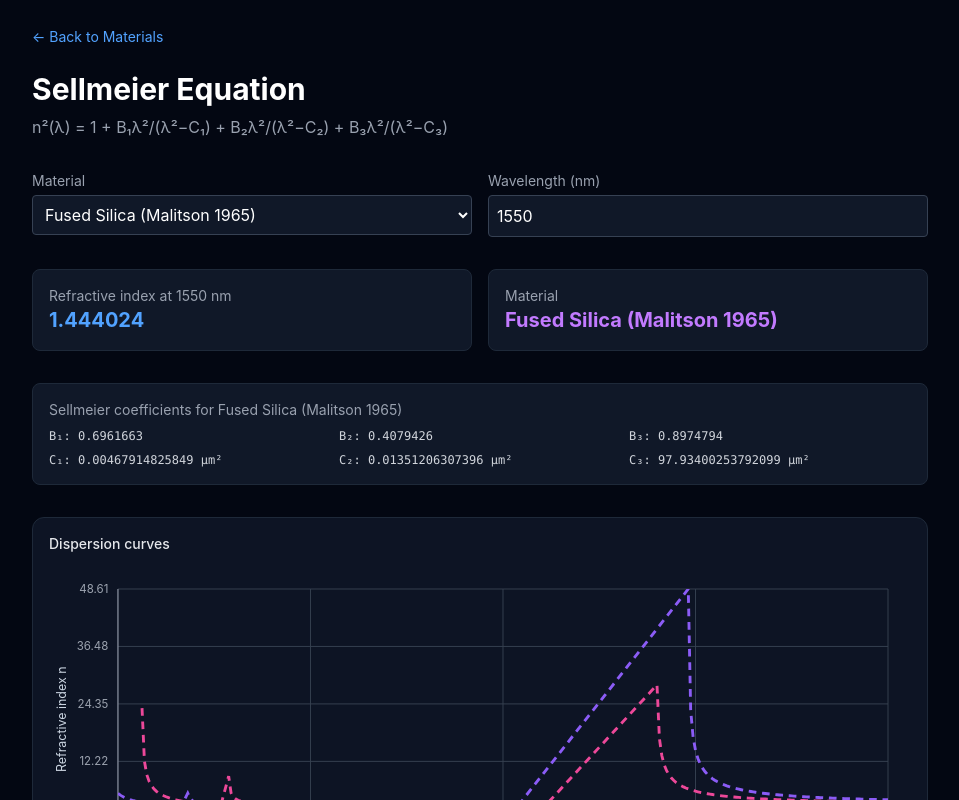
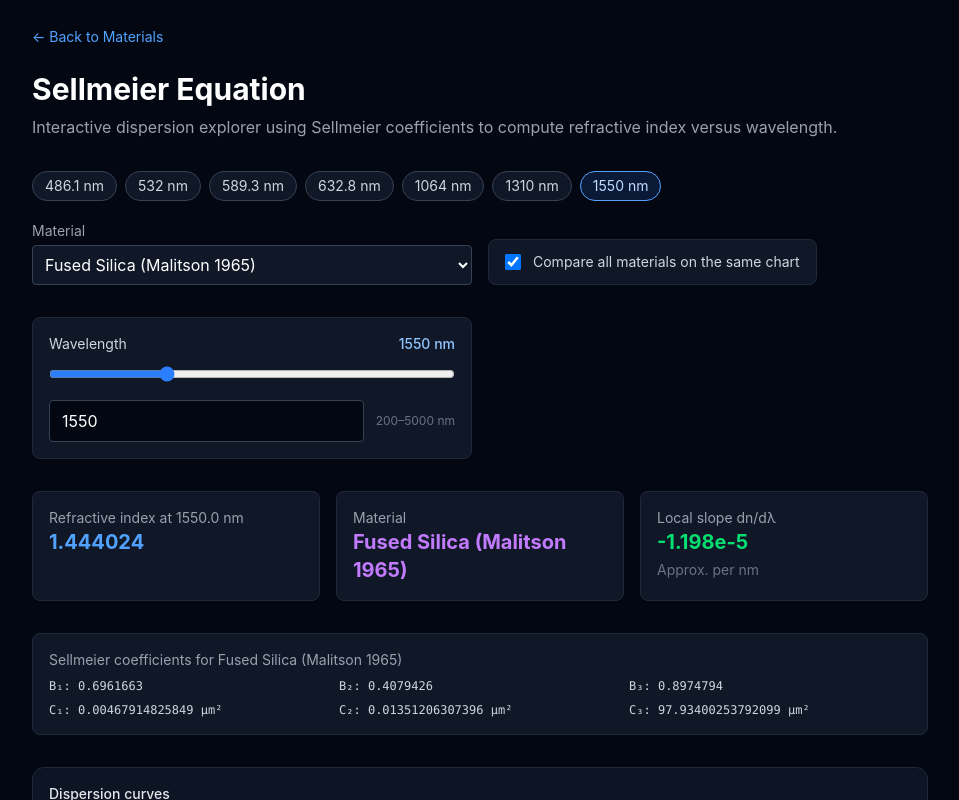
Before and after one commit to Lazfiz/photonics-calculators, a Next.js app: page /materials/sellmeier in a window 1280 px wide. Shown: the top 800 px of the page, without its empty margins (160-1119 px from the left). Built offline with nearby package versions, Linux system fonts and the light colour scheme.

Commit message:
Add sliders and presets to more flagship calculators

```diff
--- a/src/app/materials/sellmeier/page-client.tsx
+++ b/src/app/materials/sellmeier/page-client.tsx
@@ -4,6 +4,7 @@ import { useState, useMemo } from "react";
 import CalculatorShell from "../../../components/calculator-shell";
 import SimpleLineChart from "../../../components/simple-line-chart";
 import ResultCard from "../../../components/result-card";
+import InputSlider from "../../../components/input-slider";
 import RelatedCalculatorLinks from "../../../components/related-calculator-links";
 import { getRelatedCalculators } from "../../../lib/related-calculators";
 
@@ -23,18 +24,20 @@ const materials: Record<string, Material> = {
   "Diamond": { name: "Diamond", B1: 0.3306, B2: 4.3356, B3: 0.0, C1: 0.01150, C2: 0.03770, C3: 0.0 },
 };
 
+const wavelengthPresets = [486.1, 532, 589.3, 632.8, 1064, 1310, 1550];
+const colors = ["#3b82f6", "#ef4444", "#22c55e", "#f59e0b", "#8b5cf6", "#ec4899", "#06b6d4"];
+const currentHref = "/materials/sellmeier";
+
 function sellmeier(m: Material, lambdaUm: number): number {
   const l2 = lambdaUm * lambdaUm;
   const n2 = 1 + m.B1 * l2 / (l2 - m.C1) + m.B2 * l2 / (l2 - m.C2) + m.B3 * l2 / (l2 - m.C3);
   return Math.sqrt(n2);
 }
 
-const colors = ["#3b82f6", "#ef4444", "#22c55e", "#f59e0b", "#8b5cf6", "#ec4899", "#06b6d4"];
-const currentHref = "/materials/sellmeier";
-
 export default function SellmeierPage() {
   const [wavelength, setWavelength] = useState(1550);
   const [selected, setSelected] = useState("Fused Silica");
+  const [compareAll, setCompareAll] = useState(true);
 
   const n = useMemo(() => sellmeier(materials[selected], wavelength / 1000), [selected, wavelength]);
   const mat = materials[selected];
@@ -42,16 +45,41 @@ export default function SellmeierPage() {
   const series = useMemo(() => {
     const ws: number[] = [];
     for (let w = 400; w <= 2000; w += 5) ws.push(w);
+
+    if (!compareAll) {
+      return [{ name: mat.name, color: "#60a5fa", points: ws.map((x) => ({ x, y: sellmeier(mat, x / 1000) })) }];
+    }
+
     return Object.entries(materials).map(([key, m], i) => ({
       name: m.name,
       color: colors[i % colors.length],
       points: ws.map((x) => ({ x, y: sellmeier(m, x / 1000) })),
       dashed: key !== selected,
+      showPoints: false,
     }));
-  }, [selected]);
+  }, [selected, compareAll, mat]);
+
+  const dn = useMemo(() => {
+    const delta = 1;
+    const n1 = sellmeier(mat, (wavelength - delta) / 1000);
+    const n2 = sellmeier(mat, (wavelength + delta) / 1000);
+    return (n2 - n1) / (2 * delta);
+  }, [mat, wavelength]);
 
   return (
-    <CalculatorShell backHref="/materials" backLabel="Materials" title="Sellmeier Equation" description="n²(λ) = 1 + B₁λ²/(λ²−C₁) + B₂λ²/(λ²−C₂) + B₃λ²/(λ²−C₃)">
+    <CalculatorShell backHref="/materials" backLabel="Materials" title="Sellmeier Equation" description="Interactive dispersion explorer using Sellmeier coefficients to compute refractive index versus wavelength.">
+      <div className="mb-5 flex flex-wrap gap-2">
+        {wavelengthPresets.map((preset) => (
+          <button
+            key={preset}
+            onClick={() => setWavelength(preset)}
+            className={`rounded-full border px-3 py-1 text-sm transition ${wavelength === preset ? "border-blue-400 bg-blue-500/15 text-blue-200" : "border-gray-700 bg-gray-900 text-gray-300 hover:border-gray-500"}`}
+          >
+            {preset} nm
+          </button>
+        ))}
+      </div>
+
       <div className="grid gap-4 sm:grid-cols-2 mb-8">
         <div>
           <label className="block text-sm text-gray-400 mb-1">Material</label>
@@ -59,15 +87,22 @@ export default function SellmeierPage() {
             {Object.entries(materials).map(([k, v]) => <option key={k} value={k}>{v.name}</option>)}
           </select>
         </div>
-        <div>
-          <label className="block text-sm text-gray-400 mb-1">Wavelength (nm)</label>
-          <input type="number" value={wavelength} onChange={e => setWavelength(Number(e.target.value))} className="w-full bg-gray-900 border border-gray-700 rounded p-2 text-white" min={100} max={50000} />
+        <div className="flex items-end">
+          <label className="flex items-center gap-3 rounded-lg border border-gray-800 bg-gray-900 px-4 py-3 text-sm text-gray-300">
+            <input type="checkbox" checked={compareAll} onChange={(e) => setCompareAll(e.target.checked)} className="h-4 w-4" />
+            Compare all materials on the same chart
+          </label>
         </div>
       </div>
 
       <div className="grid gap-4 sm:grid-cols-2 mb-8">
-        <ResultCard label={`Refractive index at ${wavelength} nm`} value={n.toFixed(6)} tone="blue" />
+        <InputSlider label="Wavelength" value={wavelength} onChange={setWavelength} min={200} max={5000} step={0.1} unit="nm" />
+      </div>
+
+      <div className="grid gap-4 sm:grid-cols-2 lg:grid-cols-3 mb-8">
+        <ResultCard label={`Refractive index at ${wavelength.toFixed(1)} nm`} value={n.toFixed(6)} tone="blue" />
         <ResultCard label="Material" value={mat.name} tone="purple" />
+        <ResultCard label="Local slope dn/dλ" value={dn.toExponential(3)} tone="green" subtext="Approx. per nm" />
       </div>
 
       <div className="bg-gray-900 border border-gray-800 rounded-lg p-4 mb-8">
--- a/src/app/polarization/stokes/page-client.tsx
+++ b/src/app/polarization/stokes/page-client.tsx
@@ -3,6 +3,7 @@
 import { useState, useMemo } from "react";
 import CalculatorShell from "../../../components/calculator-shell";
 import ChartPanel from "../../../components/chart-panel";
+import InputSlider from "../../../components/input-slider";
 import RelatedCalculatorLinks from "../../../components/related-calculator-links";
 import { getRelatedCalculators } from "../../../lib/related-calculators";
 
@@ -32,14 +33,18 @@ export default function StokesPage() {
     const dolp = Math.sqrt(Q * Q + U * U) / I;
     const docp = Math.abs(V) / I;
     const psi = 0.5 * Math.atan2(U, Q);
-    const chi = 0.5 * Math.asin(Math.min(1, Math.max(-1, V / (I * dop))));
+    const ratioArg = dop === 0 ? 0 : V / (I * dop);
+    const chi = 0.5 * Math.asin(Math.min(1, Math.max(-1, ratioArg)));
     const ar = Math.tan(Math.abs(chi));
     return { dop, dolp, docp, psi: (psi * 180) / Math.PI, chi: (chi * 180) / Math.PI, ar, handedness: V > 0 ? "Right-handed" : V < 0 ? "Left-handed" : "Linear" };
   }, [I, Q, U, V]);
 
   const applyPreset = (p: Preset) => {
     const v = presets[p];
-    setI(v.I); setQ(v.Q); setU(v.U); setV(v.V);
+    setI(v.I);
+    setQ(v.Q);
+    setU(v.U);
+    setV(v.V);
   };
 
   const poincareTrace = useMemo(() => {
@@ -54,12 +59,12 @@ export default function StokesPage() {
   const statePoint = I > 0 ? { x: [Q / I], y: [U / I], z: [V / I] } : { x: [0], y: [0], z: [0] };
 
   return (
-    <CalculatorShell backHref="/polarization" backLabel="Polarization" title="Stokes Parameters" description="Analyze polarization state from Stokes vector components with Poincaré sphere visualization.">
+    <CalculatorShell backHref="/polarization" backLabel="Polarization" title="Stokes Parameters" description="Analyze polarization state from Stokes vector components with sliders, presets, and Poincaré sphere visualization.">
       <div className="grid grid-cols-1 lg:grid-cols-2 gap-6">
         <div className="bg-gray-900 border border-gray-800 rounded-lg p-5">
           <h2 className="text-lg font-semibold mb-4">Stokes Vector Input</h2>
-          <div className="mb-3">
-            <label className="text-sm text-gray-400 block mb-1">Presets</label>
+          <div className="mb-4">
+            <label className="text-sm text-gray-400 block mb-2">Presets</label>
             <div className="flex flex-wrap gap-2">
               {(Object.keys(presets) as Preset[]).map((p) => (
                 <button key={p} onClick={() => applyPreset(p)} className="px-3 py-1 text-xs bg-gray-800 border border-gray-700 rounded hover:border-blue-500 transition">
@@ -68,18 +73,15 @@ export default function StokesPage() {
               ))}
             </div>
           </div>
-          {[
-            { label: "I (Intensity)", val: I, set: setI },
-            { label: "Q", val: Q, set: setQ },
-            { label: "U", val: U, set: setU },
-            { label: "V", val: V, set: setV },
-          ].map(({ label, val, set }) => (
-            <div key={label} className="mb-3">
-              <label className="text-sm text-gray-400 block mb-1">{label}</label>
-              <input type="number" step="0.01" value={val} onChange={(e) => set(parseFloat(e.target.value) || 0)} className="w-full bg-gray-800 border border-gray-700 rounded px-3 py-2 text-white" />
-            </div>
-          ))}
-          <div className="mt-2 text-sm text-gray-500">S = [{I.toFixed(2)}, {Q.toFixed(2)}, {U.toFixed(2)}, {V.toFixed(2)}]</div>
+
+          <div className="space-y-4">
+            <InputSlider label="I (Intensity)" value={I} onChange={setI} min={0.1} max={2} step={0.01} />
+            <InputSlider label="Q" value={Q} onChange={setQ} min={-1} max={1} step={0.01} />
+            <InputSlider label="U" value={U} onChange={setU} min={-1} max={1} step={0.01} />
+            <InputSlider label="V" value={V} onChange={setV} min={-1} max={1} step={0.01} />
+          </div>
+
+          <div className="mt-4 text-sm text-gray-500">S = [{I.toFixed(2)}, {Q.toFixed(2)}, {U.toFixed(2)}, {V.toFixed(2)}]</div>
         </div>
 
         <div className="bg-gray-900 border border-gray-800 rounded-lg p-5">
--- a/src/app/spectroscopy/lambert-beer-law/page-client.tsx
+++ b/src/app/spectroscopy/lambert-beer-law/page-client.tsx
@@ -4,9 +4,13 @@ import { useState, useMemo } from "react";
 import CalculatorShell from "../../../components/calculator-shell";
 import SimpleLineChart from "../../../components/simple-line-chart";
 import ResultCard from "../../../components/result-card";
+import InputSlider from "../../../components/input-slider";
 import RelatedCalculatorLinks from "../../../components/related-calculator-links";
 import { getRelatedCalculators } from "../../../lib/related-calculators";
 
+const concentrationPresets = [0.001, 0.01, 0.05, 0.1];
+const pathPresets = [0.1, 1, 5, 10];
+const epsilonPresets = [1000, 10000, 50000, 100000];
 const currentHref = "/spectroscopy/lambert-beer-law";
 
 export default function LambertBeerLawPage() {
@@ -23,7 +27,7 @@ export default function LambertBeerLawPage() {
     const n = 200;
     let xs: number[], ys1: number[];
     if (plotVar === "conc") {
-      const cMax = concentration * 5 || 0.05;
+      const cMax = Math.max(concentration * 5, 0.05);
       xs = Array.from({ length: n }, (_, i) => (i / n) * cMax);
       ys1 = xs.map((c) => extinctionCoeff * c * pathLength);
     } else if (plotVar === "path") {
@@ -44,20 +48,33 @@ export default function LambertBeerLawPage() {
   const xLabel = plotVar === "conc" ? "Concentration (mol/L)" : plotVar === "path" ? "Path Length (cm)" : "ε (L·mol⁻¹·cm⁻¹)";
 
   return (
-    <CalculatorShell backHref="/spectroscopy" backLabel="Spectroscopy" title="Lambert-Beer Law Calculator" description="Comprehensive Beer-Lambert law analysis — A = ε·c·l with interactive parameter sweeps.">
+    <CalculatorShell backHref="/spectroscopy" backLabel="Spectroscopy" title="Lambert-Beer Law Calculator" description="Comprehensive Beer-Lambert law analysis with sliders, presets, and interactive parameter sweeps.">
+      <div className="mb-5 space-y-3">
+        <div className="flex flex-wrap gap-2">
+          {concentrationPresets.map((preset) => (
+            <button key={`c-${preset}`} onClick={() => setConcentration(preset)} className={`rounded-full border px-3 py-1 text-sm transition ${concentration === preset ? "border-blue-400 bg-blue-500/15 text-blue-200" : "border-gray-700 bg-gray-900 text-gray-300 hover:border-gray-500"}`}>
+              c = {preset}
+            </button>
+          ))}
+        </div>
+        <div className="flex flex-wrap gap-2">
+          {pathPresets.map((preset) => (
+            <button key={`l-${preset}`} onClick={() => setPathLength(preset)} className={`rounded-full border px-3 py-1 text-sm transition ${pathLength === preset ? "border-green-400 bg-green-500/15 text-green-200" : "border-gray-700 bg-gray-900 text-gray-300 hover:border-gray-500"}`}>
+              l = {preset} cm
+            </button>
+          ))}
+          {epsilonPresets.map((preset) => (
+            <button key={`e-${preset}`} onClick={() => setExtinctionCoeff(preset)} className={`rounded-full border px-3 py-1 text-sm transition ${extinctionCoeff === preset ? "border-purple-400 bg-purple-500/15 text-purple-200" : "border-gray-700 bg-gray-900 text-gray-300 hover:border-gray-500"}`}>
+              ε = {preset.toLocaleString()}
+            </button>
+          ))}
+        </div>
+      </div>
+
       <div className="grid gap-4 sm:grid-cols-2 lg:grid-cols-3 mb-8">
-        <label className="block rounded-lg border border-gray-800 bg-gray-900 p-4">
-          <span className="text-sm text-gray-300">Concentration (mol/L)</span>
-          <input type="number" value={concentration} onChange={e => setConcentration(+e.target.value)} min={0} step={0.001} className="mt-3 w-full bg-gray-950 border border-gray-700 rounded px-3 py-2 text-white" />
-        </label>
-        <label className="block rounded-lg border border-gray-800 bg-gray-900 p-4">
-          <span className="text-sm text-gray-300">Path Length (cm)</span>
-          <input type="number" value={pathLength} onChange={e => setPathLength(Math.max(0.001, +e.target.value))} min={0.001} step={0.1} className="mt-3 w-full bg-gray-950 border border-gray-700 rounded px-3 py-2 text-white" />
-        </label>
-        <label className="block rounded-lg border border-gray-800 bg-gray-900 p-4">
-          <span className="text-sm text-gray-300">ε (L·mol⁻¹·cm⁻¹)</span>
-          <input type="number" value={extinctionCoeff} onChange={e => setExtinctionCoeff(+e.target.value)} min={0} step={1000} className="mt-3 w-full bg-gray-950 border border-gray-700 rounded px-3 py-2 text-white" />
-        </label>
+        <InputSlider label="Concentration" value={concentration} onChange={setConcentration} min={0} max={0.2} step={0.001} unit="mol/L" />
+        <InputSlider label="Path Length" value={pathLength} onChange={setPathLength} min={0.1} max={10} step={0.1} unit="cm" />
+        <InputSlider label="Extinction coefficient ε" value={extinctionCoeff} onChange={setExtinctionCoeff} min={0} max={200000} step={1000} unit="L·mol⁻¹·cm⁻¹" />
       </div>
 
       <div className="flex gap-2 mb-6 flex-wrap">
```
